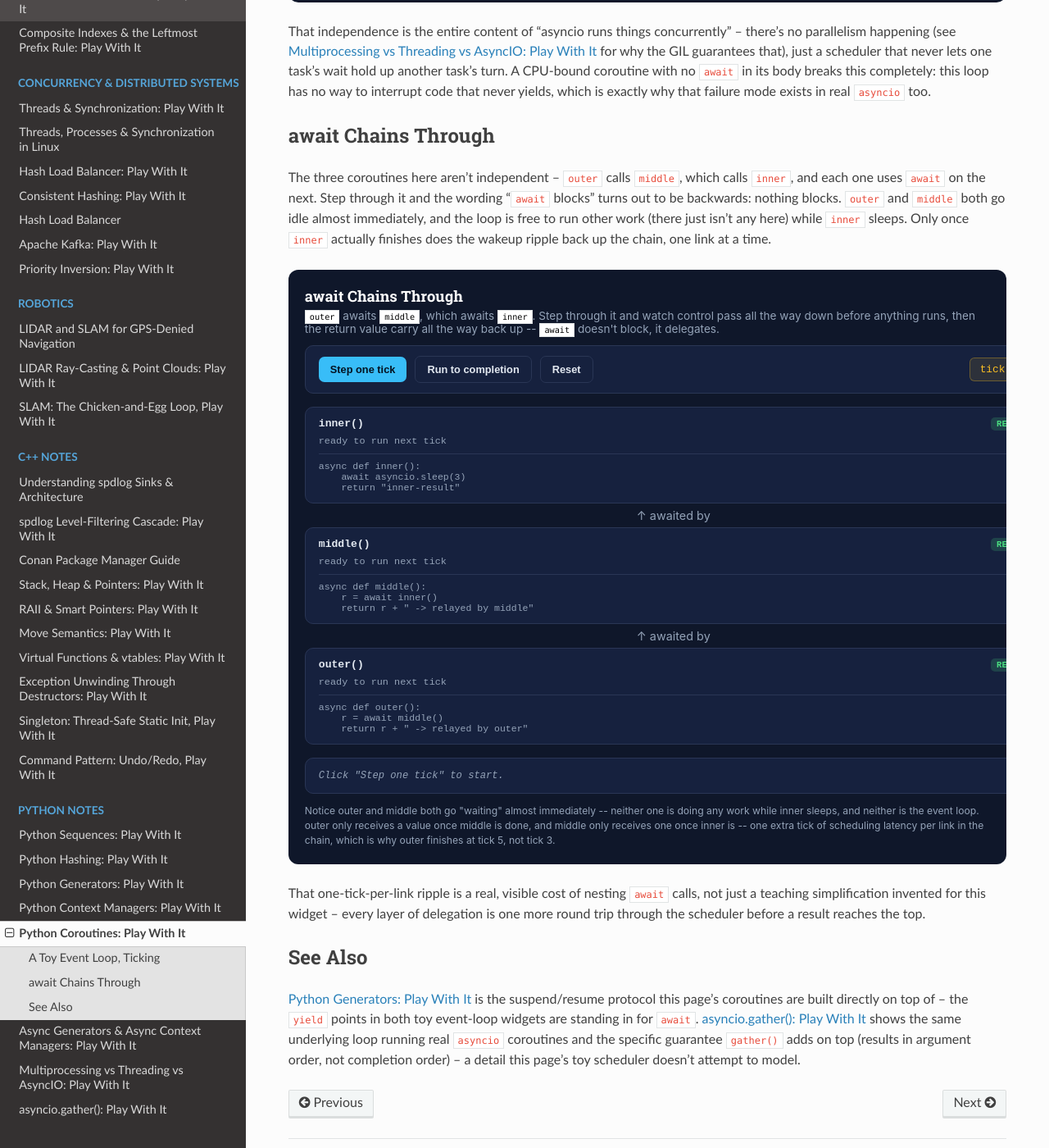
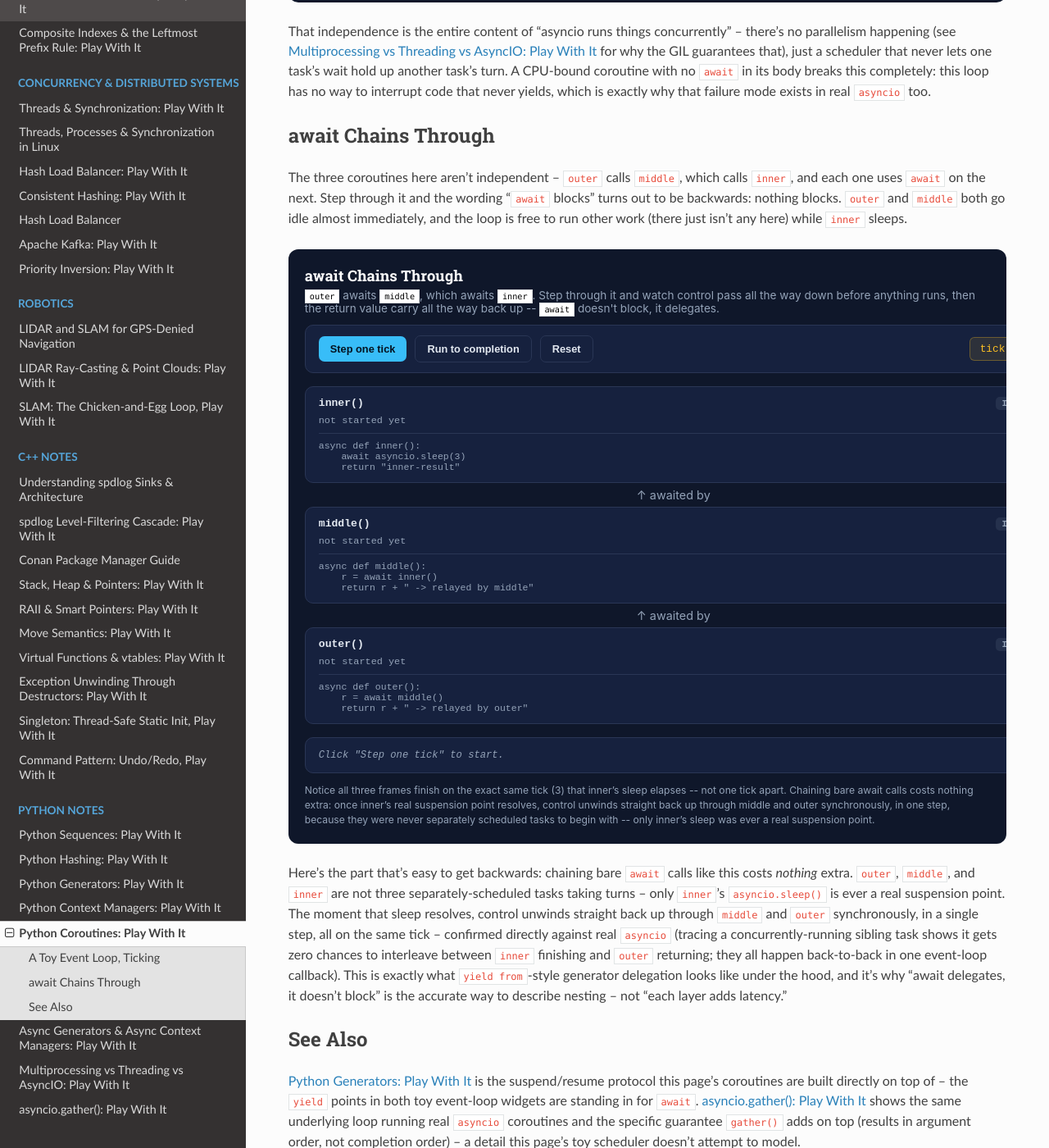
Before and after one commit to karthik-dev-82/system-notes, a Sphinx documentation site: the page built from docs/source/python_coroutines_interactive.rst, in a window 1280 px wide and 1400 px high, scrolled down 1233 px. Shown: the whole window at 82% size. Built offline with Sphinx 7.4.7 and the Read the Docs theme 3.1.0, drawn with Linux system fonts in a browser that asks for light colours.

Commit message:
Fix four factual bugs found by a deep-verification audit of the Python pages
- python_sequences_interactive.rst: the list growth formula's version
  boundary was wrong (claimed 3.11+, actually 3.9+) -- confirmed by
  fetching Objects/listobject.c directly at v3.8.0 and v3.9.0.
- python_coroutines_interactive.rst + py_await_chain_widget.html: the
  page claimed nested await chains cost "one tick per link" and that
  this was verified, real behavior. It wasn't -- confirmed with real
  asyncio (a concurrent sibling gets zero chances to interleave between
  inner/middle/outer completing; they resolve in one event-loop
  callback). Rewrote the widget's scheduler to use genuine generator
  delegation (yield*, the structural equivalent of how Python's own
  await-chaining works) instead of three independently-polled tasks,
  verified against the corrected real-world trace. Also fixed a
  wiring bug introduced during that rewrite (log entries never got
  tick-stamped, so every log line would have shown "tick undefined").
- py_generator_stepper_widget.html: the "running total" generator
  silently swallowed a case that real Python raises a TypeError for
  (calling next() instead of send() mid-stream) via a `continue` guard
  not present in the displayed source. Now raises the exact real error
  message and correctly marks the controller exhausted.
- py_context_manager_widget.html: the "what every with statement
  does" protocol pseudocode said `except Exception` where real
  Python's with statement catches any BaseException.

Found via four parallel audit agents independently verifying every
concrete claim against real Python/CPython execution rather than
reading prose. Two other findings were investigated and confirmed
the pages were already correct (deque/Sequence registration, GIL
switch-interval default).

Co-Authored-By: Claude Sonnet 5 <noreply@anthropic.com>

```diff
--- a/docs/source/_static/py_await_chain_widget.html
+++ b/docs/source/_static/py_await_chain_widget.html
@@ -35,9 +35,9 @@
     .ac-frame-detail { font-family: ui-monospace, monospace; font-size: 0.74rem; color: var(--ac-muted); margin-top: 6px; }
     .ac-frame-src { font-family: ui-monospace, monospace; font-size: 0.72rem; color: var(--ac-muted); white-space: pre; margin-top: 8px; padding-top: 8px; border-top: 1px solid var(--ac-border); }
     .ac-state-tag { font-size: 0.66rem; font-weight: 700; text-transform: uppercase; padding: 2px 7px; border-radius: 5px; }
-    .ac-state-tag.ready { background: rgba(74,222,128,0.18); color: var(--ac-good); }
+    .ac-state-tag.idle { background: rgba(148,163,184,0.12); color: var(--ac-muted); }
     .ac-state-tag.sleeping { background: rgba(148,163,184,0.18); color: var(--ac-muted); }
-    .ac-state-tag.waiting { background: rgba(56,189,248,0.18); color: var(--ac-accent); }
+    .ac-state-tag.suspended { background: rgba(56,189,248,0.18); color: var(--ac-accent); }
     .ac-state-tag.done { background: rgba(74,222,128,0.18); color: var(--ac-good); }
     .ac-arrow { text-align: center; color: var(--ac-muted); font-size: 0.9rem; }
 
@@ -66,80 +66,98 @@
   (function() {
     var root = document.getElementById('acWidget');
 
-    function* innerGen(log) {
-      yield { type: 'sleep', ticks: 3 };
-      log.push('inner finished its sleep(3)');
-      return 'inner-result';
+    // --- Model: identical to the standalone Node-verified state machine.
+    // outer() awaits middle() awaits inner() as BARE coroutines (no
+    // separate asyncio.Task per frame). Real asyncio drives that whole
+    // chain as ONE task -- JS's `yield*` generator delegation is the
+    // structural equivalent of Python's await-chaining, not a convenient
+    // trick standing in for it. ---
+
+    var SLEEP_TICKS = 3;
+
+    function makeChainGenerator(log) {
+      function* innerGen() {
+        log.push({ id: 'inner', text: 'awaits sleep(' + SLEEP_TICKS + ')' });
+        yield { type: 'sleep', ticks: SLEEP_TICKS };
+        log.push({ id: 'inner', text: 'finished its sleep(' + SLEEP_TICKS + ')' });
+        return 'inner-result';
+      }
+      function* middleGen() {
+        log.push({ id: 'middle', text: 'awaits inner()' });
+        var received = yield* innerGen();
+        log.push({ id: 'middle', text: 'received "' + received + '" from inner' });
+        return received + ' -> relayed by middle';
+      }
+      function* outerGen() {
+        log.push({ id: 'outer', text: 'awaits middle()' });
+        var received = yield* middleGen();
+        log.push({ id: 'outer', text: 'received "' + received + '" from middle' });
+        return received + ' -> relayed by outer';
+      }
+      return outerGen();
     }
-    function* middleGen(log) {
-      var received = yield { type: 'await', target: 'inner' };
-      log.push('middle received "' + received + '" from inner');
-      return received + ' -> relayed by middle';
+
+    function makeTask() {
+      var log = [];
+      var gen = makeChainGenerator(log);
+      return { gen: gen, log: log, state: 'ready', wakeAtTick: 0, result: undefined };
     }
-    function* outerGen(log) {
-      var received = yield { type: 'await', target: 'middle' };
-      log.push('outer received "' + received + '" from middle');
-      return received + ' -> relayed by outer';
+
+    function runOneTick(task, tick) {
+      if (task.state === 'sleeping' && task.wakeAtTick <= tick) task.state = 'ready';
+      if (task.state !== 'ready') return [];
+      var startLen = task.log.length;
+      var r = task.gen.next();
+      var entries = task.log.slice(startLen).map(function(e) { return { tick: tick, id: e.id, text: e.text }; });
+      if (r.done) {
+        task.state = 'done';
+        task.result = r.value;
+        entries.push({ tick: tick, id: 'outer', text: 'chain finished, returned "' + r.value + '"' });
+      } else if (r.value.type === 'sleep') {
+        task.state = 'sleeping';
+        task.wakeAtTick = tick + r.value.ticks;
+      }
+      return entries;
     }
 
     var FRAMES = [
-      { id: 'inner', label: 'inner()', src: 'async def inner():\n    await asyncio.sleep(3)\n    return "inner-result"' },
+      { id: 'inner', label: 'inner()', src: 'async def inner():\n    await asyncio.sleep(' + SLEEP_TICKS + ')\n    return "inner-result"' },
       { id: 'middle', label: 'middle()', src: 'async def middle():\n    r = await inner()\n    return r + " -> relayed by middle"' },
       { id: 'outer', label: 'outer()', src: 'async def outer():\n    r = await middle()\n    return r + " -> relayed by outer"' }
     ];
-
-    function makeTasks() {
-      var log = [];
-      var tasks = {
-        inner: { id: 'inner', gen: innerGen(log), state: 'ready', wakeAtTick: 0, waitingOn: null, result: undefined, sendValue: undefined },
-        middle: { id: 'middle', gen: middleGen(log), state: 'ready', wakeAtTick: 0, waitingOn: null, result: undefined, sendValue: undefined },
-        outer: { id: 'outer', gen: outerGen(log), state: 'ready', wakeAtTick: 0, waitingOn: null, result: undefined, sendValue: undefined }
-      };
-      return { tasks: tasks, log: log };
-    }
-
-    function runOneTick(tasks, ids, tick) {
-      var trace = [];
-      ids.forEach(function(id) {
-        var t = tasks[id];
-        if (t.state === 'sleeping' && t.wakeAtTick <= tick) t.state = 'ready';
-        if (t.state === 'waiting' && tasks[t.waitingOn].state === 'done') {
-          t.state = 'ready';
-          t.sendValue = tasks[t.waitingOn].result;
-        }
-      });
-      ids.forEach(function(id) {
-        var t = tasks[id];
-        if (t.state !== 'ready') return;
-        var r = t.gen.next(t.sendValue);
-        t.sendValue = undefined;
-        if (r.done) {
-          trace.push({ tick: tick, id: id, text: id + ' finished, returned "' + r.value + '"' });
-          t.state = 'done';
-          t.result = r.value;
-        } else if (r.value.type === 'sleep') {
-          t.state = 'sleeping';
-          t.wakeAtTick = tick + r.value.ticks;
-          trace.push({ tick: tick, id: id, text: id + ' awaits sleep(' + r.value.ticks + ')' });
-        } else if (r.value.type === 'await') {
-          t.state = 'waiting';
-          t.waitingOn = r.value.target;
-          trace.push({ tick: tick, id: id, text: id + ' awaits ' + r.value.target + '()' });
-        }
-      });
-      return trace;
-    }
-
-    function allDone(tasks, ids) {
-      return ids.every(function(id) { return tasks[id].state === 'done'; });
-    }
 
     function escapeHtml(s) {
       return s.replace(/&/g, '&amp;').replace(/</g, '&lt;').replace(/>/g, '&gt;');
     }
 
-    var IDS = ['inner', 'middle', 'outer'];
-    var state = { tasks: null, tick: 0, log: [] };
+    // Per-frame display state, derived from the shared log -- there is only
+    // ONE scheduled task underneath; this is purely for showing each frame's
+    // individual status, not a separate scheduling mechanism.
+    function frameStateFor(id, log) {
+      var started = log.some(function(e) { return e.id === id && e.text.indexOf('awaits') === 0; });
+      var finished = log.some(function(e) {
+        return e.id === id && (e.text.indexOf('finished') === 0 || e.text.indexOf('received') === 0);
+      });
+      if (finished) return 'done';
+      if (started) return id === 'inner' ? 'sleeping' : 'suspended';
+      return 'idle';
+    }
+
+    function detailFor(id, frameState, task, log) {
+      if (frameState === 'sleeping') return 'sleeping, wakes at tick ' + task.wakeAtTick;
+      if (frameState === 'suspended') return 'delegated to its callee -- not doing anything, not polled again until it returns';
+      if (frameState === 'done') {
+        var entry = log.slice().reverse().find(function(e) { return e.id === id; });
+        return entry ? 'done at tick ' + entry.tick + ' -- ' + entry.text : 'done';
+      }
+      return 'not started yet';
+    }
+
+    // state.log is the tick-stamped display log (what render() shows);
+    // state.task.log is the raw, un-stamped log the generators push into,
+    // used only by runOneTick's internal diffing -- they are deliberately
+    // two different arrays with the same underlying entries.
+    var state = { task: null, tick: 0, log: [] };
 
     var chainEl = document.getElementById('acChain');
     var logEl = document.getElementById('acLog');
@@ -147,16 +165,15 @@
     var noteEl = document.getElementById('acNote');
 
     function reset() {
-      var built = makeTasks();
-      state.tasks = built.tasks;
+      state.task = makeTask();
       state.tick = 0;
       state.log = [];
       render();
     }
 
     function stepOnce() {
-      if (allDone(state.tasks, IDS)) return;
-      var entries = runOneTick(state.tasks, IDS, state.tick);
+      if (state.task.state === 'done') return;
+      var entries = runOneTick(state.task, state.tick);
       state.log = state.log.concat(entries);
       state.tick += 1;
       render();
@@ -164,24 +181,17 @@
 
     function runToCompletion() {
       var guard = 0;
-      while (!allDone(state.tasks, IDS) && guard < 1000) { stepOnce(); guard += 1; }
-    }
-
-    function detailFor(t) {
-      if (t.state === 'sleeping') return 'sleeping, wakes at tick ' + t.wakeAtTick;
-      if (t.state === 'waiting') return 'awaiting ' + t.waitingOn + '() -- has not resumed yet';
-      if (t.state === 'done') return 'returned "' + t.result + '"';
-      return 'ready to run next tick';
+      while (state.task.state !== 'done' && guard < 1000) { stepOnce(); guard += 1; }
     }
 
     function render() {
       tickBadge.textContent = 'tick ' + state.tick;
 
       chainEl.innerHTML = FRAMES.map(function(f, i) {
-        var t = state.tasks[f.id];
-        var html = '<div class="ac-frame' + (t.state === 'done' ? ' done' : '') + '">' +
-          '<div class="ac-frame-head"><span>' + f.label + '</span><span class="ac-state-tag ' + t.state + '">' + t.state + '</span></div>' +
-          '<div class="ac-frame-detail">' + detailFor(t) + '</div>' +
+        var frameState = frameStateFor(f.id, state.log);
+        var html = '<div class="ac-frame' + (frameState === 'done' ? ' done' : '') + '">' +
+          '<div class="ac-frame-head"><span>' + f.label + '</span><span class="ac-state-tag ' + frameState + '">' + frameState + '</span></div>' +
+          '<div class="ac-frame-detail">' + detailFor(f.id, frameState, state.task, state.log) + '</div>' +
           '<div class="ac-frame-src">' + escapeHtml(f.src) + '</div>' +
           '</div>';
         if (i < FRAMES.length - 1) html += '<div class="ac-arrow">&uarr; awaited by</div>';
@@ -192,7 +202,7 @@
         return '<div class="ac-log-line">tick ' + e.tick + ', <b>' + e.id + '</b>: ' + e.text + '</div>';
       }).join('') || '<span class="ac-empty">Click "Step one tick" to start.</span>';
 
-      var done = allDone(state.tasks, IDS);
+      var done = state.task.state === 'done';
       document.getElementById('acStepBtn').disabled = done;
       document.getElementById('acRunBtn').disabled = done;
     }
@@ -201,7 +211,7 @@
     document.getElementById('acRunBtn').addEventListener('click', runToCompletion);
     document.getElementById('acResetBtn').addEventListener('click', reset);
 
-    noteEl.textContent = 'Notice outer and middle both go "waiting" almost immediately -- neither one is doing any work while inner sleeps, and neither is the event loop. outer only receives a value once middle is done, and middle only receives one once inner is -- one extra tick of scheduling latency per link in the chain, which is why outer finishes at tick 5, not tick 3.';
+    noteEl.textContent = 'Notice all three frames finish on the exact same tick (' + SLEEP_TICKS + ') that inner\u2019s sleep elapses -- not one tick apart. Chaining bare await calls costs nothing extra: once inner\u2019s real suspension point resolves, control unwinds straight back up through middle and outer synchronously, in one step, because they were never separately scheduled tasks to begin with -- only inner\u2019s sleep was ever a real suspension point.';
 
     reset();
   })();
--- a/docs/source/_static/py_context_manager_widget.html
+++ b/docs/source/_static/py_context_manager_widget.html
@@ -65,7 +65,7 @@
 value = mgr.__enter__()          <span style="color:var(--cx-muted)"># if this raises, __exit__ is never called</span>
 try:
     BODY(value)
-except Exception as exc:
+except BaseException as exc:
     if not mgr.__exit__(type(exc), exc, tb):
         raise                    <span style="color:var(--cx-muted)"># __exit__ returned falsy -> propagate</span>
 else:
--- a/docs/source/python_coroutines_interactive.rst
+++ b/docs/source/python_coroutines_interactive.rst
@@ -42,17 +42,25 @@ next.
 Step through it and the wording "``await`` blocks" turns out to be
 backwards: nothing blocks. ``outer`` and ``middle`` both go idle
 almost immediately, and the loop is free to run other work (there
-just isn't any here) while ``inner`` sleeps. Only once ``inner``
-actually finishes does the wakeup ripple back up the chain, one link
-at a time.
+just isn't any here) while ``inner`` sleeps.
 
 .. raw:: html
    :file: _static/py_await_chain_widget.html
 
-That one-tick-per-link ripple is a real, visible cost of nesting
-``await`` calls, not just a teaching simplification invented for this
-widget -- every layer of delegation is one more round trip through the
-scheduler before a result reaches the top.
+Here's the part that's easy to get backwards: chaining bare ``await``
+calls like this costs *nothing* extra. ``outer``, ``middle``, and
+``inner`` are not three separately-scheduled tasks taking turns --
+only ``inner``'s ``asyncio.sleep()`` is ever a real suspension point.
+The moment that sleep resolves, control unwinds straight back up
+through ``middle`` and ``outer`` synchronously, in a single step, all
+on the same tick -- confirmed directly against real ``asyncio``
+(tracing a concurrently-running sibling task shows it gets zero
+chances to interleave between ``inner`` finishing and ``outer``
+returning; they all happen back-to-back in one event-loop callback).
+This is exactly what ``yield from``-style generator delegation looks
+like under the hood, and it's why "await delegates, it doesn't block"
+is the accurate way to describe nesting -- not "each layer adds
+latency."
 
 See Also
 -------------
--- a/docs/source/python_sequences_interactive.rst
+++ b/docs/source/python_sequences_interactive.rst
@@ -51,7 +51,7 @@ Why Append Is O(1) *Amortized*, Not O(1)
 
 CPython does not grow a list by exactly one slot per ``append()`` --
 that would make every single append touch the allocator. Instead it
-over-allocates, following (as of Python 3.11+) this exact rule from
+over-allocates, following (as of Python 3.9+) this exact rule from
 ``list_resize``:
 
 .. code-block:: text
@@ -64,7 +64,7 @@ land in already-reserved space and cost nothing but a write; only the
 rare append that overflows the current capacity pays for a fresh
 allocation and a full copy. Average the cheap and expensive appends
 together over a long run and you get O(1) *amortized* -- which is a
-precise claim, not a hand-wave. (Versions before 3.11 used a different
+precise claim, not a hand-wave. (Versions before 3.9 used a different
 formula and a different sequence -- the exact numbers have moved
 across releases, but the geometric-over-allocation idea itself hasn't.)
 
```
Also changed, not shown: docs/source/_static/py_generator_stepper_widget.html (+15 -1 lines).
